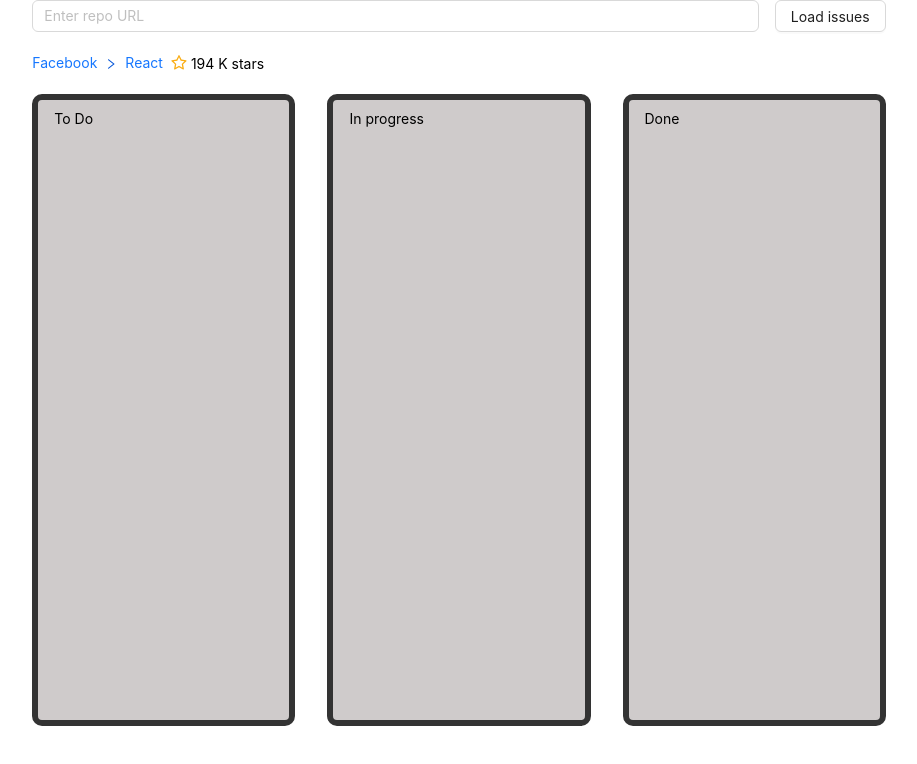
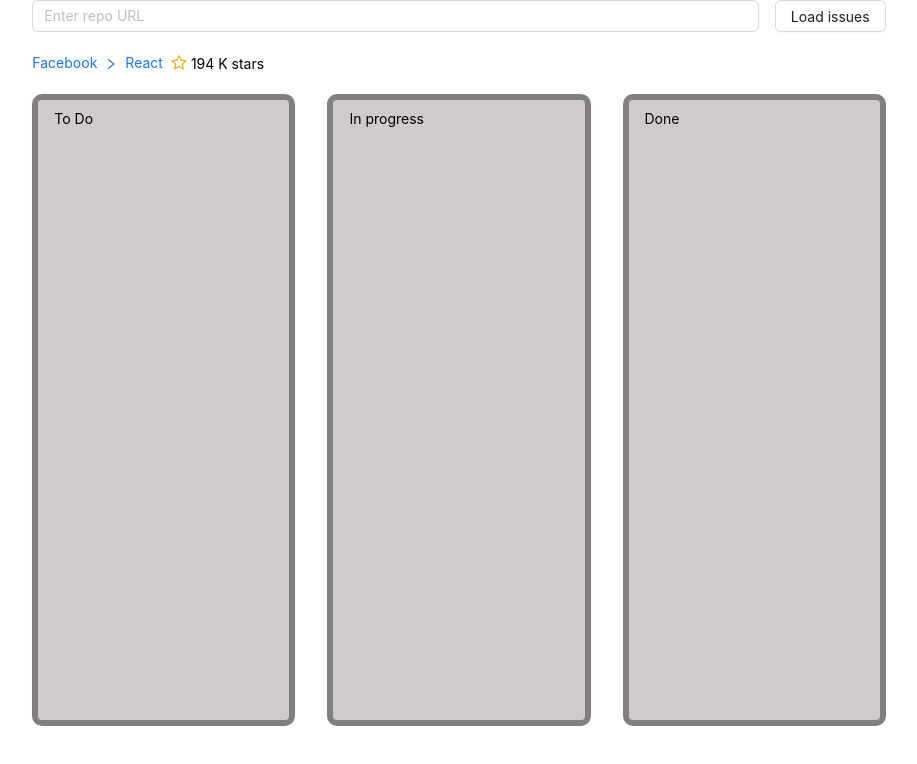
Before and after one commit to chertoha/gh-kanban-board, a React (Create React App) app: page / in a window 1280 px wide. Shown: the top 764 px of the page, without its empty margins (181-1098 px from the left). Built offline with nearby package versions, Linux system fonts and the light colour scheme.

Commit message:
linter options

```diff
--- a/src/components/Home/Home.tsx
+++ b/src/components/Home/Home.tsx
@@ -8,6 +8,7 @@ const Home: FC = () => {
   return (
     <main>
       <h1 hidden>Github issues kanban board</h1>
+
       <Row justify="center">
         <Col span="16">
           <SearchBar />
--- a/src/components/KanbanBoard/KanbanBoard.module.css
+++ b/src/components/KanbanBoard/KanbanBoard.module.css
@@ -2,6 +2,6 @@
   padding: 10px 16px;
   min-height: 600px;
   background-color: rgb(207, 203, 203);
-  border: 6px solid rgb(51, 51, 51);
+  border: 6px solid rgb(130, 127, 127);
   border-radius: 10px;
 }
--- a/src/components/SearchBar/SearchBar.tsx
+++ b/src/components/SearchBar/SearchBar.tsx
@@ -3,11 +3,11 @@ import { FC } from "react";
 
 const SearchBar: FC = () => {
   const onFinish = (values: any) => {
-    console.log("Success:", values);
+    // console.log("Success:", values);
   };
 
   const onFinishFailed = (errorInfo: any) => {
-    console.log("Failed:", errorInfo);
+    // console.log("Failed:", errorInfo);
   };
 
   return (
```
Also changed, not shown: package.json (+7 -7 lines), 2 other files (tests, documents, lock files or other folders).
